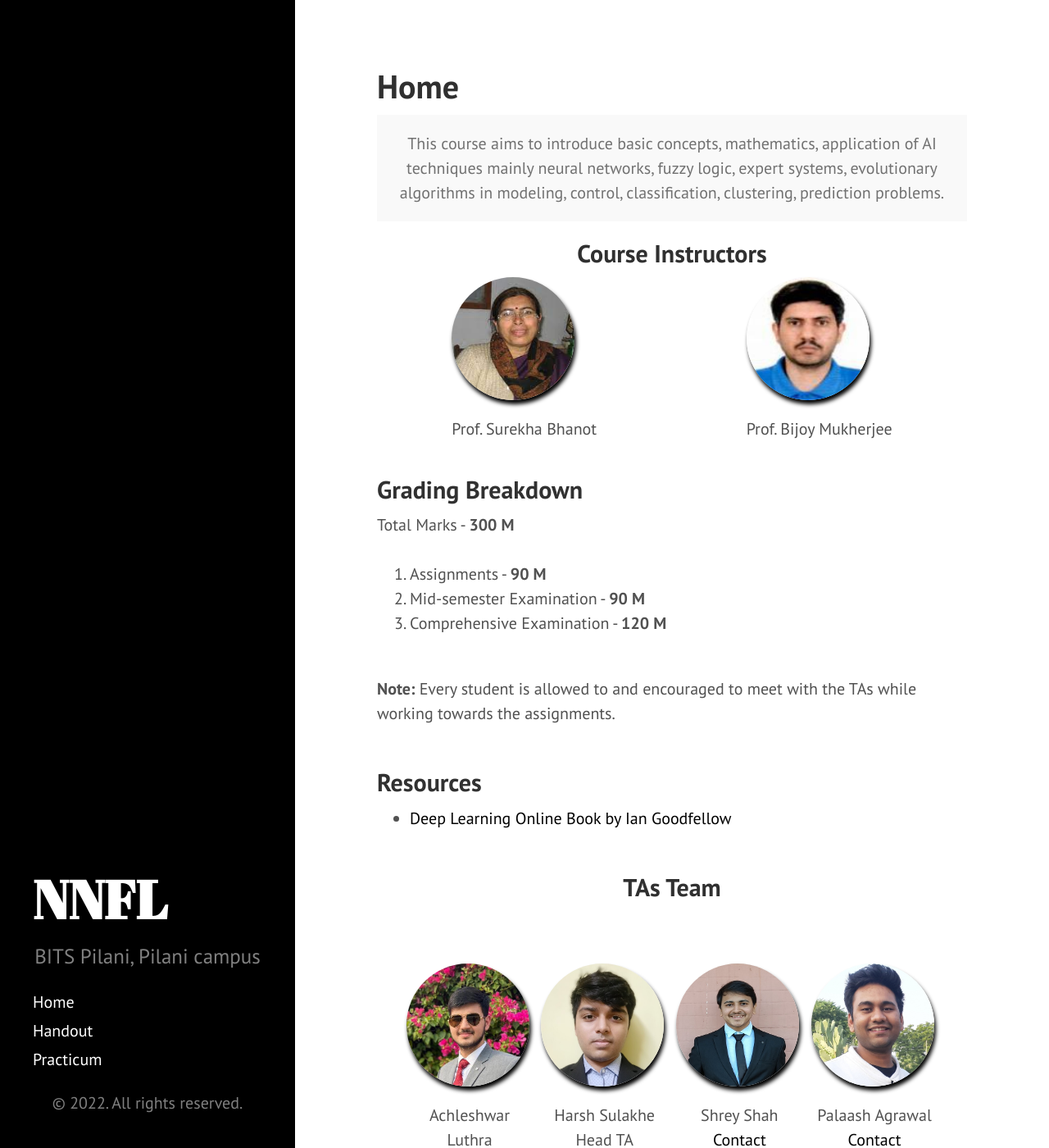
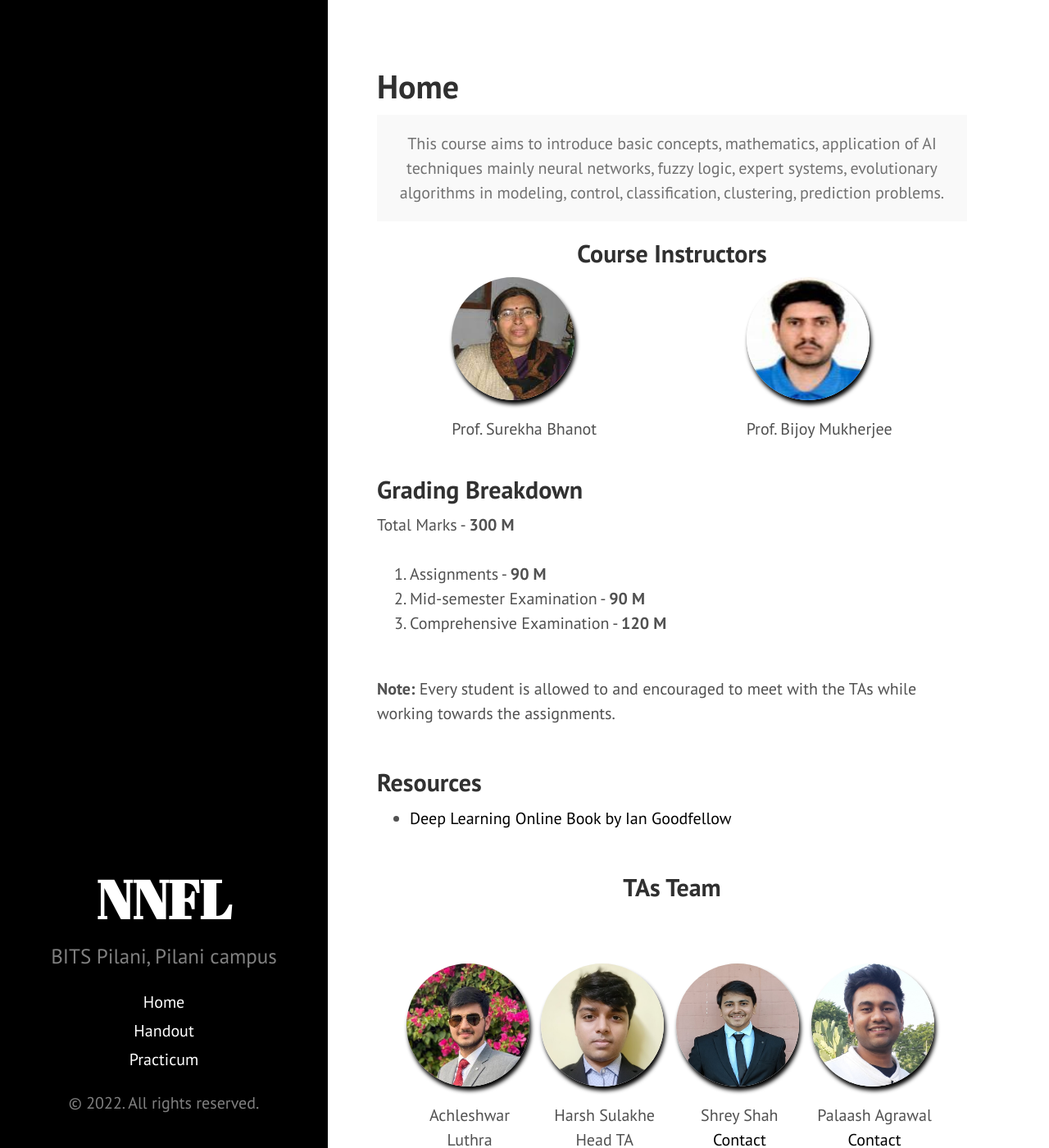
Before and after one commit to atharva0298/nnfl-bits-pilani.io, a Jekyll site: the page index.html, which Jekyll copies as it is, in a window 1280 px wide and 1400 px high. Shown: the whole window at 82% size. Built offline with Jekyll 4.4.1, drawn with Linux system fonts in a browser that asks for light colours.

Commit message:
MobileView

```diff
--- a/public/css/hyde.css
+++ b/public/css/hyde.css
@@ -65,8 +65,8 @@
     top: 0;
     left: 0;
     bottom: 0;
-    width: 18rem;
-    text-align: left;
+    width: 20rem;
+    text-align: center;
   }
 }
 
@@ -128,7 +128,7 @@
 
 @media (min-width: 48em) {
   .content {
-    max-width: 60rem;
+    max-width: 48rem;
     margin-left: 20rem;
     margin-right: 2rem;
   }
```
Also changed, not shown: Images/Jash_Shah.jpg, Images/Preetika.png, Images/Sidhharth.jpg, Images/Sumantrak.png, 1 other file.
